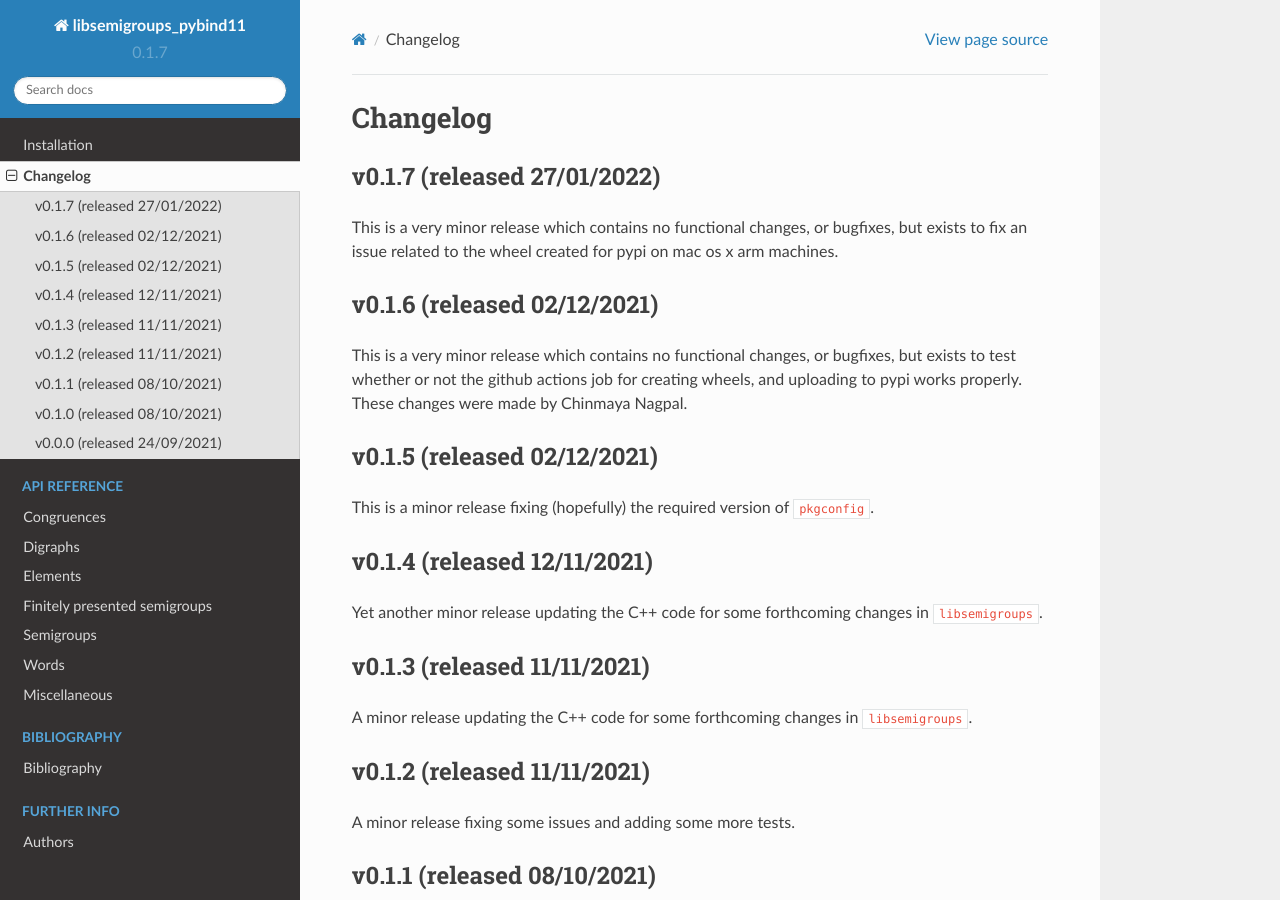
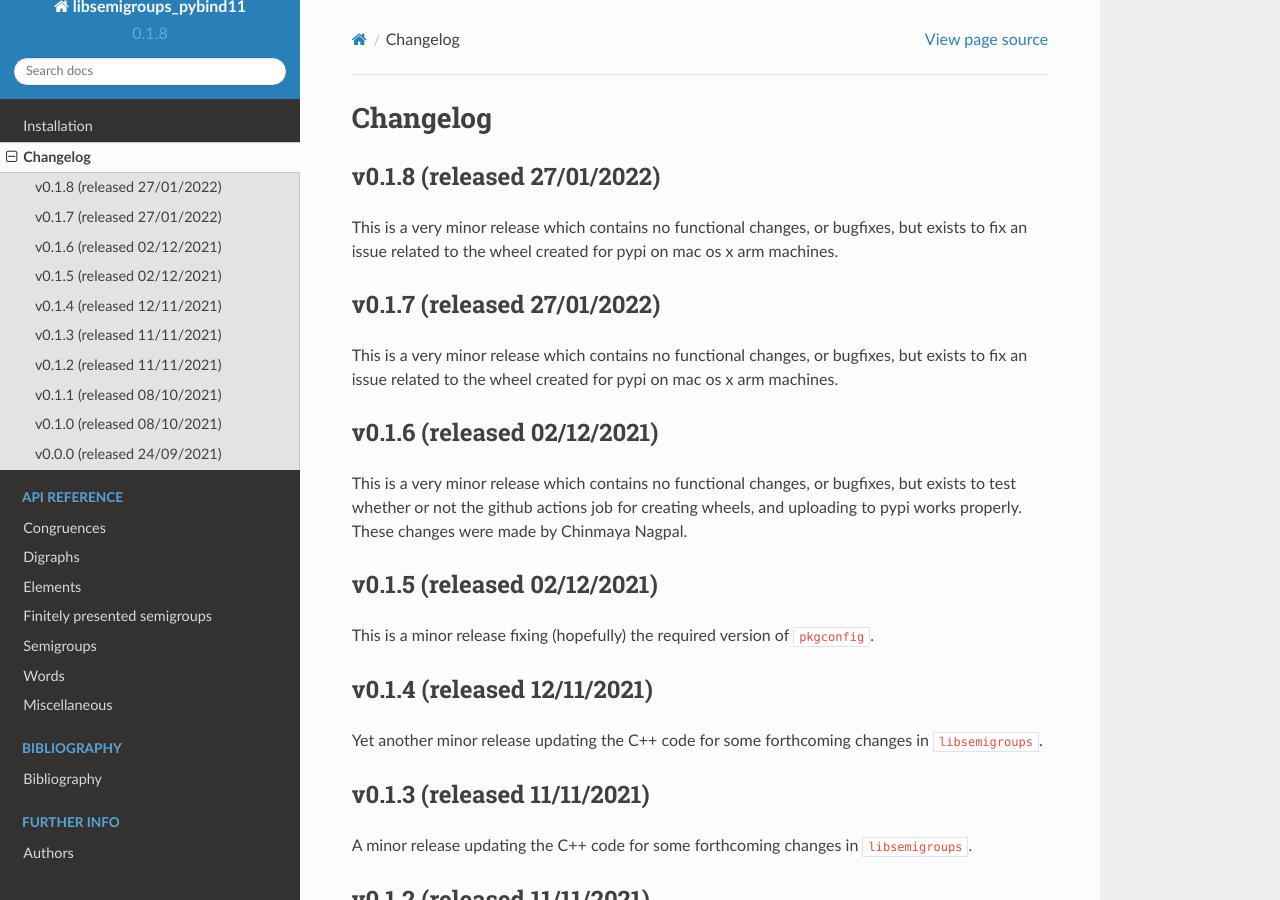
Before and after one commit to libsemigroups/libsemigroups_pybind11, a Sphinx documentation site: the page built from docs/source/changelog.rst, in a window 1280 px wide and 900 px high. Built offline with Sphinx 7.4.7 and the Read the Docs theme 2.0.0, drawn with Linux system fonts in a browser that asks for light colours; pages that are not in the unit, such as notebooks, are missing from menus.

Commit message:
Update version etc for v0.1.8

```diff
--- a/docs/source/changelog.rst
+++ b/docs/source/changelog.rst
@@ -6,6 +6,13 @@
 
 Changelog
 =========
+
+v0.1.8 (released 27/01/2022)
+----------------------------
+
+This is a very minor release which contains no functional changes, or bugfixes,
+but exists to fix an issue related to the wheel created for pypi on mac os x
+arm machines.
 
 v0.1.7 (released 27/01/2022)
 ----------------------------
--- a/docs/source/conf.py
+++ b/docs/source/conf.py
@@ -27,8 +27,8 @@ master_doc = "index"
 project = u"libsemigroups_pybind11"
 copyright = u"2021, J. D. Mitchell + Maria Tsalakou"
 author = u"J. D. Mitchell"
-version = u"0.1.7"
-release = u"0.1.7"
+version = u"0.1.8"
+release = u"0.1.8"
 language = None
 exclude_patterns = ["_build"]
 pygments_style = "sphinx"
--- a/docs/source/index.rst
+++ b/docs/source/index.rst
@@ -1,4 +1,4 @@
-libsemigroups_pybind11 - Version 0.1.7
+libsemigroups_pybind11 - Version 0.1.8
 ======================================
 
 python bindings for the C++ library libsemigroups
--- a/docs/source/install.rst
+++ b/docs/source/install.rst
@@ -4,7 +4,7 @@
 
    The full license is in the file LICENSE, distributed with this software.
 
-.. |libsemigroups-pybind11-version| replace:: 0.1.7
+.. |libsemigroups-pybind11-version| replace:: 0.1.8
 
 Installation
 ============
--- a/setup.py
+++ b/setup.py
@@ -28,7 +28,7 @@ from tools import (  # pylint: disable=import-error, wrong-import-position
     libsemigroups_version,
 )
 
-__version__ = "0.1.7"
+__version__ = "0.1.8"
 
 
 def minimum_libsemigroups_version():
```
Also changed, not shown: README.md (+5 -5 lines), 1 other file.
